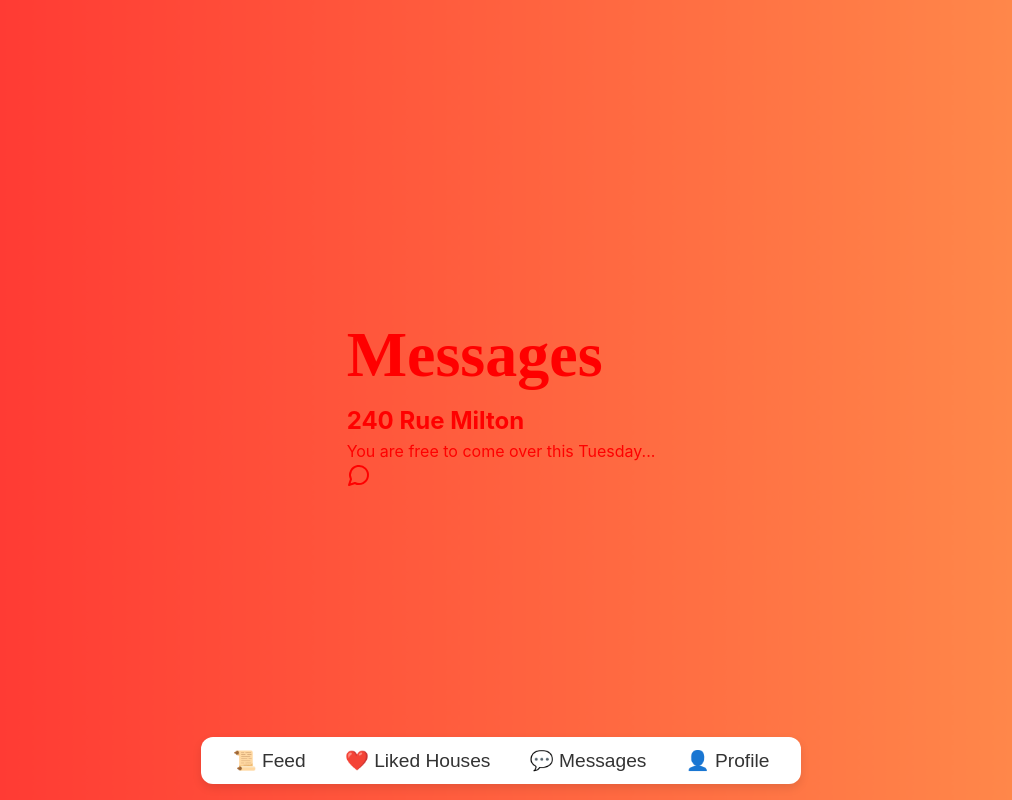
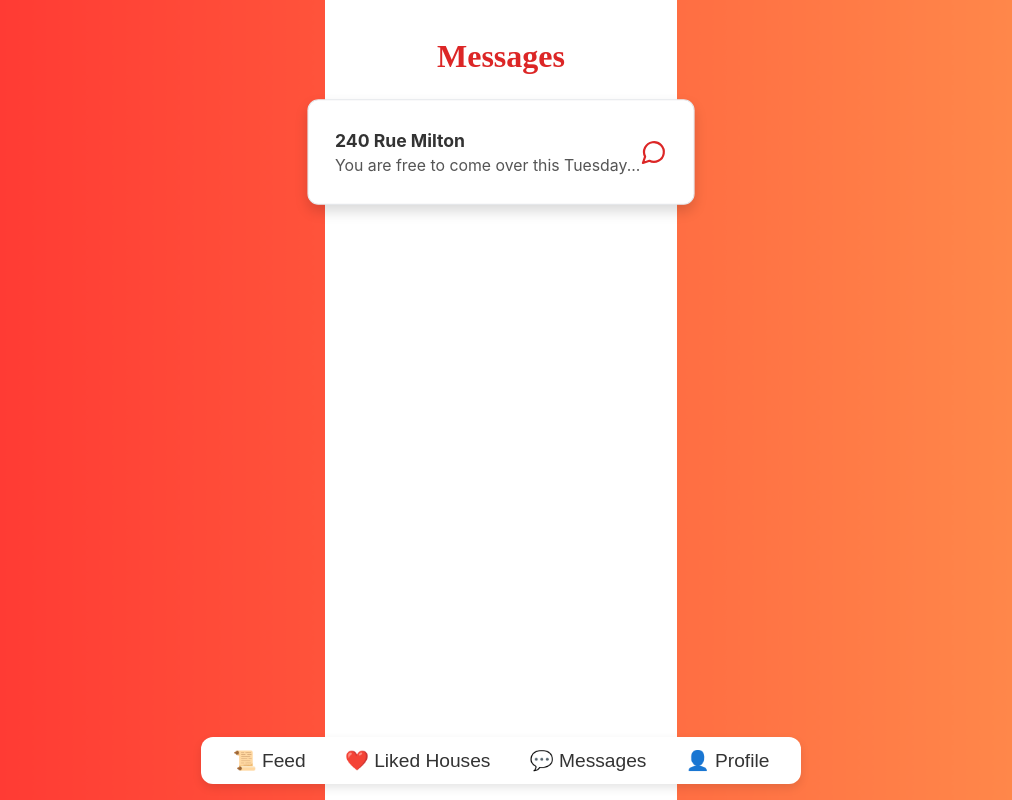
Before and after one commit to janekhuong/RealtrCopy, a React (Vite) app in the folder OpenHouse/: page /messages in a window 1280 px wide. Shown: the whole page, without its empty margins (139-1151 px from the left). Built offline with nearby package versions, Linux system fonts and the light colour scheme; a web font is replaced by a local one.

Commit message:
more formatting and pages

```diff
--- a/OpenHouse/src/index.css
+++ b/OpenHouse/src/index.css
@@ -295,3 +295,211 @@ body {
   height: 1.5rem;
   margin-right: 0.5rem;
 }
+
+:root {
+  font-family: Inter, system-ui, Avenir, Helvetica, Arial, sans-serif;
+  line-height: 1.5;
+  font-weight: 400;
+
+  color: red;
+  background-color: white;
+
+  font-synthesis: none;
+  text-rendering: optimizeLegibility;
+  -webkit-font-smoothing: antialiased;
+  -moz-osx-font-smoothing: grayscale;
+}
+
+/* Reset Default Styling */
+* {
+  margin: 0;
+  padding: 0;
+  box-sizing: border-box;
+}
+
+a {
+  font-weight: 500;
+  color: red;
+  text-decoration: none;
+}
+
+a:hover {
+  color: darkred;
+}
+
+body {
+  margin: 0;
+  display: flex;
+  flex-direction: column;
+  justify-content: center;
+  align-items: center;
+  min-width: 320px;
+  min-height: 100vh;
+}
+
+/* Messages Page Styling */
+.messages-container {
+  min-height: 100vh;
+  background-color: white;
+  display: flex;
+  flex-direction: column;
+  align-items: center;
+  padding: 2rem 0;
+  width: 100%;
+  max-width: 40rem; /* Increased width to match liked-container */
+}
+
+.messages-title {
+  font-size: 2rem;
+  font-weight: bold;
+  color: #dc2626; /* Red */
+  margin-bottom: 1.5rem;
+}
+
+.messages-list {
+  width: 100%;
+  max-width: 40rem; /* Increased width to match liked-list */
+  display: flex;
+  flex-direction: column;
+  gap: 1rem;
+  align-items: center;
+}
+
+/* Individual message card */
+.message-card {
+  background: white;
+  border: 1px solid #e5e7eb;
+  box-shadow: 0px 4px 6px rgba(0, 0, 0, 0.1);
+  border-radius: 10px;
+  padding: 1.5rem;
+  display: flex;
+  justify-content: space-between;
+  align-items: center;
+  width: 100%;
+  max-width: 40rem; /* Adjust width to match liked-card */
+  transition: transform 0.3s ease-in-out;
+  cursor: pointer;
+}
+
+/* Raised effect for first message */
+.message-card:first-child {
+  transform: scale(1.1);
+  box-shadow: 0px 6px 12px rgba(0, 0, 0, 0.15);
+}
+
+.message-card:hover {
+  transform: scale(1.05);
+}
+
+.message-address {
+  font-size: 1rem;
+  font-weight: bold;
+  color: #333;
+}
+
+.message-preview {
+  font-size: 0.9rem;
+  color: #555;
+}
+
+.message-icon {
+  width: 1.5rem;
+  height: 1.5rem;
+  color: #dc2626;
+}
+
+/* Profile Page Styling */
+.profile-container {
+  min-height: 100vh;
+  background-color: white;
+  display: flex;
+  flex-direction: column;
+  align-items: center;
+  padding: 2rem 0;
+}
+
+.profile-title {
+  font-size: 2rem;
+  font-weight: bold;
+  color: #dc2626; /* Red */
+  margin-bottom: 1.5rem;
+}
+
+.profile-card {
+  background: white;
+  border: 1px solid #e5e7eb;
+  box-shadow: 0px 4px 6px rgba(0, 0, 0, 0.1);
+  border-radius: 10px;
+  padding: 1.5rem;
+  display: flex;
+  flex-direction: column;
+  align-items: center;
+  width: 100%;
+  max-width: 28rem; /* Match width of liked-card */
+  transition: transform 0.3s ease-in-out;
+}
+
+.profile-header {
+  display: flex;
+  align-items: center;
+  justify-content: space-between;
+  width: 100%;
+}
+
+.profile-image {
+  width: 100px;
+  height: 100px;
+  border-radius: 50%;
+  object-fit: cover;
+}
+
+.edit-button {
+  background: none;
+  border: none;
+  cursor: pointer;
+}
+
+.profile-info {
+  text-align: center;
+  margin-top: 1rem;
+}
+
+.profile-name {
+  font-size: 1.2rem;
+  font-weight: bold;
+  color: #333;
+}
+
+.profile-location {
+  font-size: 1rem;
+  color: #555;
+  display: flex;
+  align-items: center;
+  justify-content: center;
+  gap: 0.5rem;
+}
+
+.profile-bio {
+  font-size: 0.9rem;
+  color: #555;
+  margin-top: 0.5rem;
+}
+
+.profile-stats {
+  display: flex;
+  justify-content: space-around;
+  width: 100%;
+  margin-top: 1rem;
+}
+
+.profile-stat {
+  display: flex;
+  align-items: center;
+  gap: 0.5rem;
+}
+
+.profile-stat-icon {
+  width: 1.5rem;
+  height: 1.5rem;
+  color: #dc2626;
+}
--- a/OpenHouse/src/pages/Messages.tsx
+++ b/OpenHouse/src/pages/Messages.tsx
@@ -5,18 +5,32 @@ import "../index.css"; // Import global styles
 export default function Messages() {
   const navigate = useNavigate();
 
+  const messages = [
+    {
+      id: "1",
+      address: "240 Rue Milton",
+      preview: "You are free to come over this Tuesday...",
+    },
+  ];
+
   return (
     <div className="messages-container">
       <h1 className="messages-title">Messages</h1>
 
       <div className="messages-list">
-        <div className="message-card" onClick={() => navigate("/chat/240-rue-milton")}>
-          <div className="message-info">
-            <h2 className="message-address">240 Rue Milton</h2>
-            <p className="message-preview">You are free to come over this Tuesday...</p>
+        {messages.map((message, index) => (
+          <div
+            key={message.id}
+            className={`message-card ${index === 0 ? "message-card-first" : ""}`}
+            onClick={() => navigate(`/chat/${message.address.replace(/\s+/g, '-').toLowerCase()}`)}
+          >
+            <div>
+              <h2 className="message-address">{message.address}</h2>
+              <p className="message-preview">{message.preview}</p>
+            </div>
+            <MessageCircle className="message-icon" />
           </div>
-          <MessageCircle className="message-icon" />
-        </div>
+        ))}
       </div>
     </div>
   );
--- a/OpenHouse/src/pages/Profile.tsx
+++ b/OpenHouse/src/pages/Profile.tsx
@@ -1,34 +1,47 @@
 import { Edit, MapPin, User } from "lucide-react"; // Icons for styling
 import "../index.css"; // Import global styles
+
+const profile = {
+  name: "John Doe",
+  age: 25,
+  location: "Montreal, QC",
+  bio: "Exploring the city, enjoying coffee, and finding the perfect home.",
+  matches: 10,
+  pending: 5,
+};
 
 export default function Profile() {
   return (
     <div className="profile-container">
+      <h1 className="profile-title">Profile</h1>
+
+      <div className="profile-card">
         <div className="profile-header">
+          <div className="profile-image-container">
             <img src="/profile-pic.jpeg" alt="Profile" className="profile-image" />
+          </div>
           <button className="edit-button">
             <Edit className="edit-icon" />
           </button>
         </div>
 
         <div className="profile-info">
-        <h1 className="profile-name">John Doe, 25</h1>
+          <h2 className="profile-name">{profile.name}, {profile.age}</h2>
           <p className="profile-location">
-          <MapPin className="location-icon" /> Montreal, QC
+            <MapPin className="location-icon" /> {profile.location}
           </p>
-        <p className="profile-bio">
-          "Exploring the city, enjoying coffee, and finding the perfect home."
-        </p>
+          <p className="profile-bio">"{profile.bio}"</p>
         </div>
 
         <div className="profile-stats">
           <div className="profile-stat">
             <User className="profile-stat-icon" />
-          <p><strong>10</strong> Matches</p>
+            <p><strong>{profile.matches}</strong> Matches</p>
           </div>
           <div className="profile-stat">
             <User className="profile-stat-icon" />
-          <p><strong>5</strong> Pending</p>
+            <p><strong>{profile.pending}</strong> Pending</p>
+          </div>
         </div>
       </div>
     </div>
```
Also changed, not shown: OpenHouse/src/assets/profile-pic.jpeg (added). Lines whose indentation alone changed are shown as unchanged.
